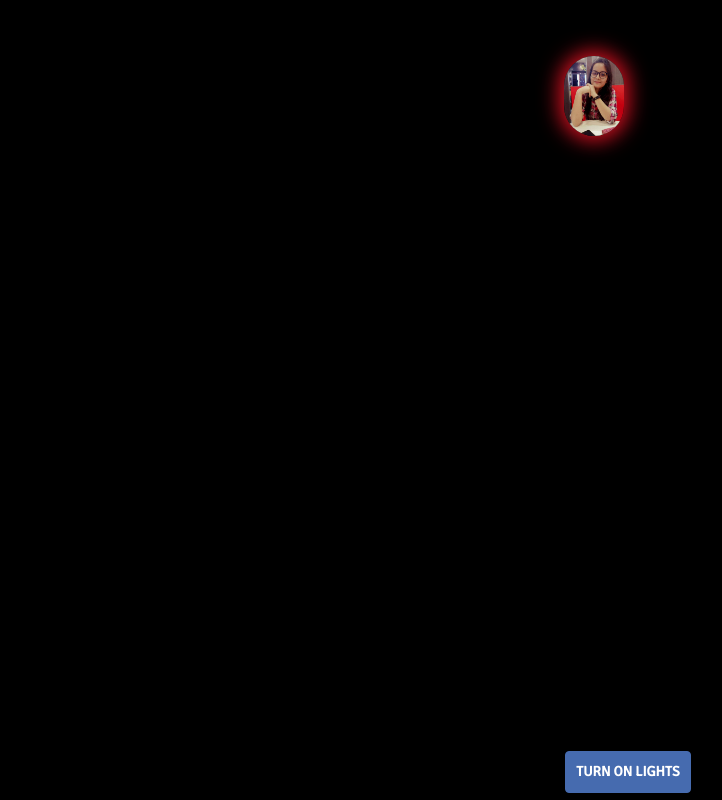
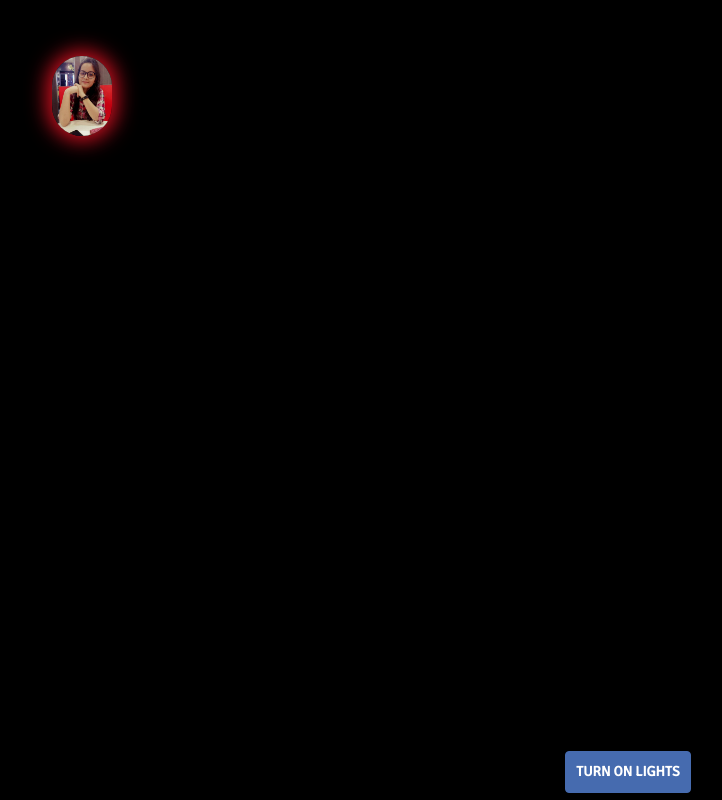
Before and after one commit to webdev-abhi/arpta_Bday, a plain HTML site: page index.html in a window 1280 px wide. Shown: the whole page, without its empty margins (12-734 px from the left). Drawn offline with nearby package versions, Linux system fonts and the light colour scheme.

Commit message:
Update stylesheet.css

```diff
--- a/stylesheet.css
+++ b/stylesheet.css
@@ -14,7 +14,7 @@ body {
 .arpi{
       position: absolute;
 	  top: 7%;
-	  left: 45%;
+	  left: 5%;
 	  width: 60px;
 	  height: 80px;
 	  border-radius: 100px;
```
